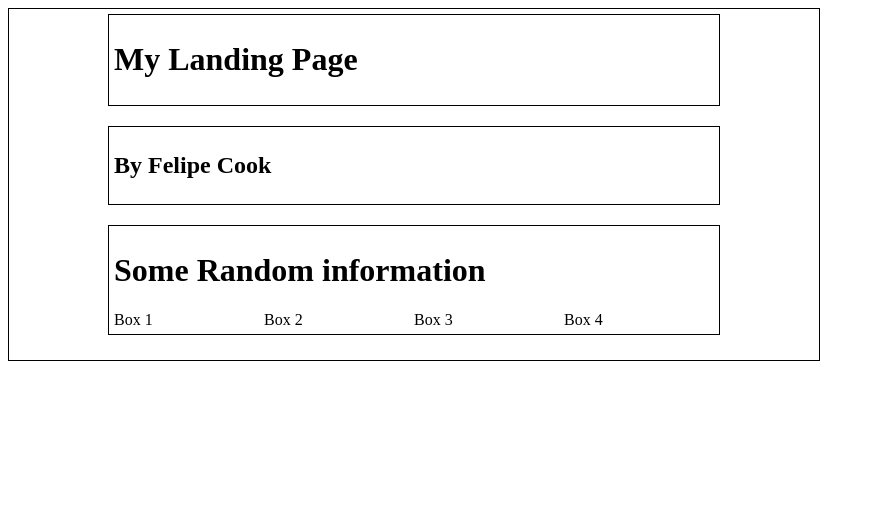
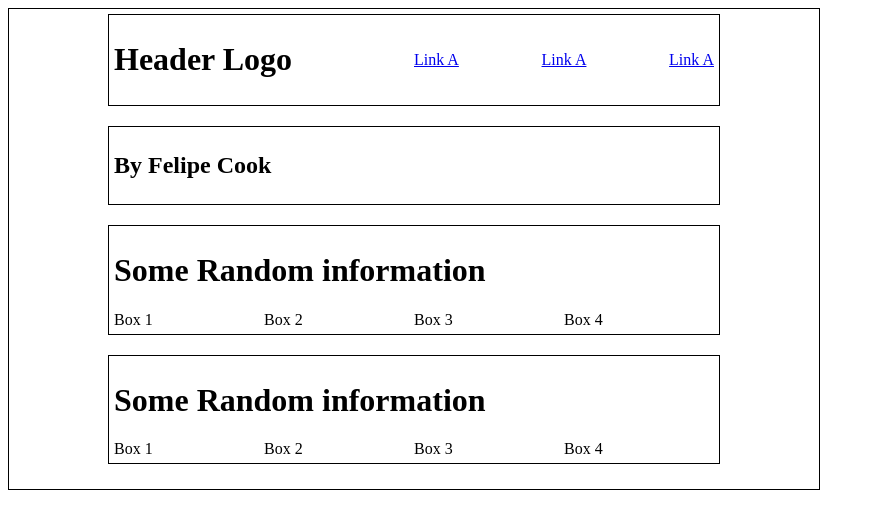
Before and after one commit to felipecook/landingpagenewstart, a plain HTML site: page index.html in a window 1280 px wide. Shown: the whole page, without its empty margins (0-875 px from the left). Drawn offline with Linux system fonts and the light colour scheme.

Commit message:
updating flex

```diff
--- a/index.html
+++ b/index.html
@@ -12,13 +12,30 @@
 <body>
     <div class="container" id="webpage">
         <div class="container header">
-            <h1>My Landing Page</h1>
+            <div class="headerchildren">
+                <h1>Header Logo</h1>
+            </div>
+            <div class="headerchildren">
+                <a href="http://" target="_blank" rel="noopener noreferrer">Link A</a>
+                <a href="http://" target="_blank" rel="noopener noreferrer">Link A</a>
+                <a href="http://" target="_blank" rel="noopener noreferrer">Link A</a>
+            </div>
+
 
         </div>
         <div class="container subheading">
             <h2>By Felipe Cook</h2>
         </div>
-        <div class="container" id="mainbody">
+        <div class="container">
+            <h1>Some Random information</h1>
+            <div id="illustrationboxes">
+                <div class="illustrationbox">Box 1</div>
+                <div class="illustrationbox">Box 2</div>
+                <div class="illustrationbox">Box 3</div>
+                <div class="illustrationbox">Box 4</div>
+            </div>
+        </div>
+        <div class="container">
             <h1>Some Random information</h1>
             <div id="illustrationboxes">
                 <div class="illustrationbox">Box 1</div>
--- a/style.css
+++ b/style.css
@@ -18,7 +18,17 @@
 }
 
 .header {
+    display: flex;
 
+}
+
+.header>* {
+    flex: 1;
+    display: flex;
+}
+
+.headerchildren {
+    justify-content: space-between;
 }
 
 #illustrationboxes{
```
